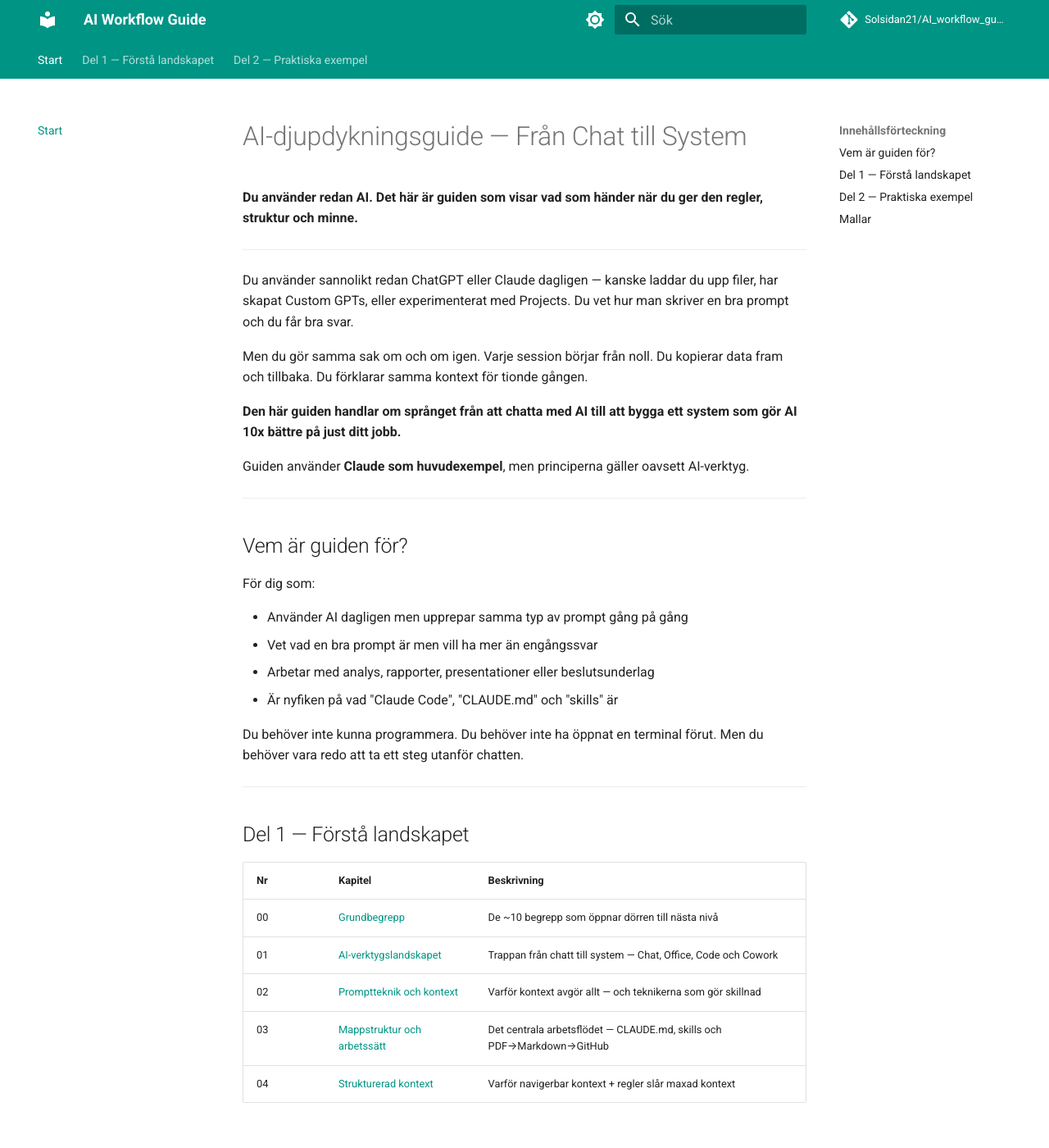
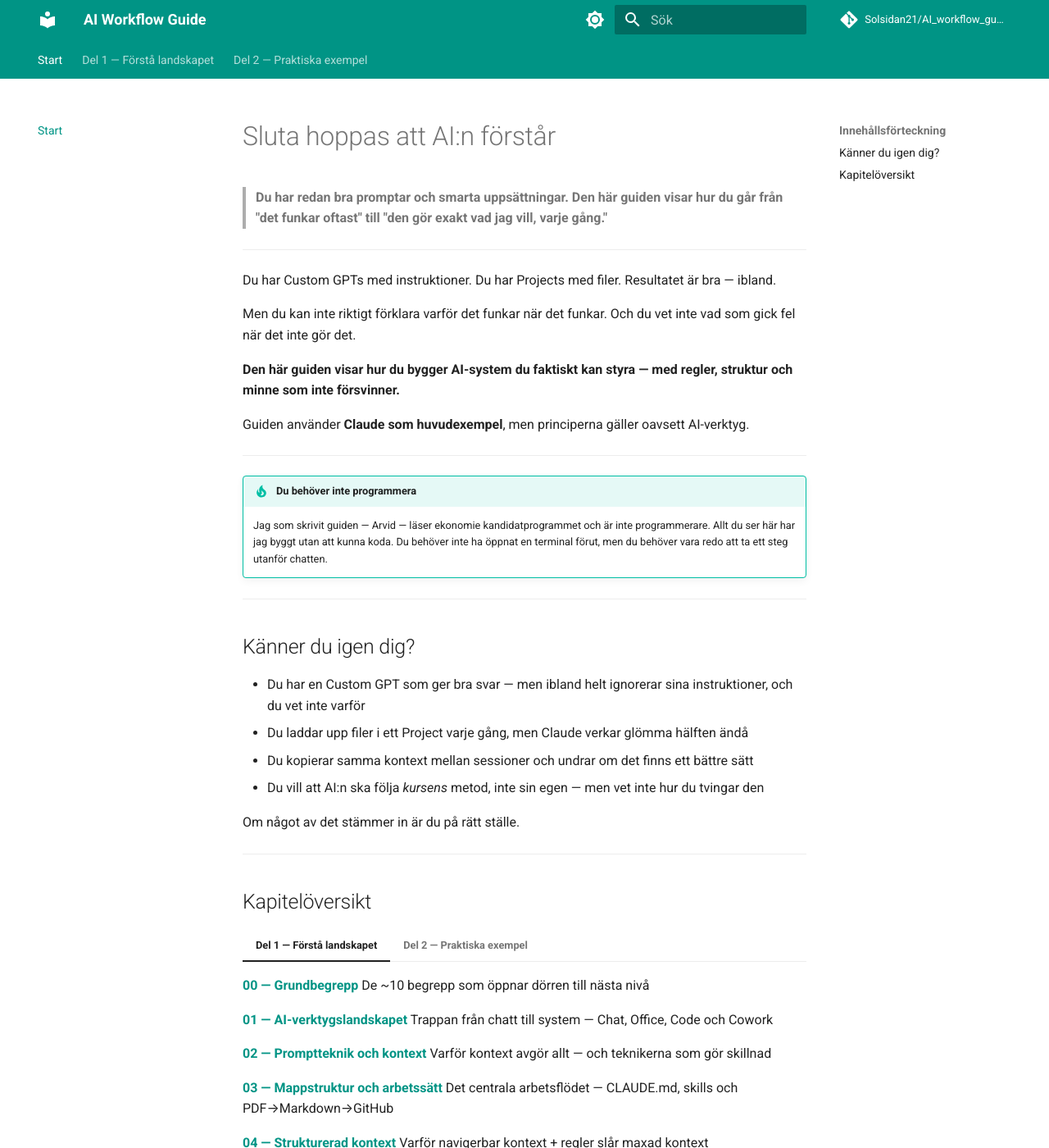
Before and after one commit to Solsidan21/AI_workflow_guide_svenska, an MkDocs documentation site: the page built from docs/index.md, in a window 1280 px wide and 1400 px high. Shown: the whole window at 82% size. Built offline with MkDocs 1.6.1 and Material for MkDocs 9.7.7, drawn with Linux system fonts in a browser that asks for light colours; comment, search, counter and statistics services are not loaded; some of the changed text lies outside the part shown.

Commit message:
Gör förstasidan punchigare: ny vinkel, tabbar, admonitions
Byter fokus från "chatt → system" till kontroll-problemet — läsaren
har redan uppsättningar men saknar förutsägbarhet. Staccato-intro,
igenkänningsscenarier, tabbar istället för tabeller, collapsible mallar.

Co-Authored-By: Claude Opus 4.6 <noreply@anthropic.com>

```diff
--- a/docs/index.md
+++ b/docs/index.md
@@ -1,57 +1,78 @@
-# AI-djupdykningsguide — Från Chat till System
+# Sluta hoppas att AI:n förstår
 
-**Du använder redan AI. Det här är guiden som visar vad som händer när du ger den regler, struktur och minne.**
+> **Du har redan bra promptar och smarta uppsättningar. Den här guiden visar hur du går från "det funkar oftast" till "den gör exakt vad jag vill, varje gång."**
 
 ---
 
-Du använder sannolikt redan ChatGPT eller Claude dagligen — kanske laddar du upp filer, har skapat Custom GPTs, eller experimenterat med Projects. Du vet hur man skriver en bra prompt och du får bra svar.
+Du har Custom GPTs med instruktioner.
+Du har Projects med filer.
+Resultatet är bra — ibland.
 
-Men du gör samma sak om och om igen. Varje session börjar från noll. Du kopierar data fram och tillbaka. Du förklarar samma kontext för tionde gången.
+Men du kan inte riktigt förklara varför det funkar när det funkar.
+Och du vet inte vad som gick fel när det inte gör det.
 
-**Den här guiden handlar om språnget från att chatta med AI till att bygga ett system som gör AI 10x bättre på just ditt jobb.**
+**Den här guiden visar hur du bygger AI-system du faktiskt kan styra —
+med regler, struktur och minne som inte försvinner.**
 
 Guiden använder **Claude som huvudexempel**, men principerna gäller oavsett AI-verktyg.
 
 ---
 
-## Vem är guiden för?
-
-För dig som:
-
-- Använder AI dagligen men upprepar samma typ av prompt gång på gång
-- Vet vad en bra prompt är men vill ha mer än engångssvar
-- Arbetar med analys, rapporter, presentationer eller beslutsunderlag
-- Är nyfiken på vad "Claude Code", "CLAUDE.md" och "skills" är
-
-Du behöver inte kunna programmera. Du behöver inte ha öppnat en terminal förut. Men du behöver vara redo att ta ett steg utanför chatten.
+!!! tip "Du behöver inte programmera"
+    Jag som skrivit guiden — Arvid — läser ekonomie kandidatprogrammet och är inte programmerare. Allt du ser här har jag byggt utan att kunna koda. Du behöver inte ha öppnat en terminal förut, men du behöver vara redo att ta ett steg utanför chatten.
 
 ---
 
-## Del 1 — Förstå landskapet
+## Känner du igen dig?
 
-| Nr | Kapitel | Beskrivning |
-|----|---------|-------------|
-| 00 | [Grundbegrepp](00-grundbegrepp.md) | De ~10 begrepp som öppnar dörren till nästa nivå |
-| 01 | [AI-verktygslandskapet](01-verktygslandskapet.md) | Trappan från chatt till system — Chat, Office, Code och Cowork |
-| 02 | [Promptteknik och kontext](02-promptteknik-och-kontext.md) | Varför kontext avgör allt — och teknikerna som gör skillnad |
-| 03 | [Mappstruktur och arbetssätt](03-mappstruktur-och-arbetssatt.md) | Det centrala arbetsflödet — CLAUDE.md, skills och PDF→Markdown→GitHub |
-| 04 | [Strukturerad kontext](04-strukturerad-kontext.md) | Varför navigerbar kontext + regler slår maxad kontext |
+- Du har en Custom GPT som ger bra svar — men ibland helt ignorerar sina instruktioner, och du vet inte varför
+- Du laddar upp filer i ett Project varje gång, men Claude verkar glömma hälften ändå
+- Du kopierar samma kontext mellan sessioner och undrar om det finns ett bättre sätt
+- Du vill att AI:n ska följa *kursens* metod, inte sin egen — men vet inte hur du tvingar den
 
-## Del 2 — Praktiska exempel
-
-| Nr | Kapitel | Beskrivning |
-|----|---------|-------------|
-| 05 | [Exempel: Studier](05-exempel-studier.md) | Hela kursen i fickan — AI-system för universitetsstudier |
-| 06 | [Exempel: Private Equity](06-exempel-private-equity.md) | Norvik Capital — hela firmans AI-system i praktiken |
-| 07 | [Exempel: Marknadsförare](07-exempel-marknadsforing.md) | AI i det dagliga arbetet *(kommer snart)* |
-| 08 | [Exempel: Konsult](08-exempel-konsult.md) | Från analys till leverans *(kommer snart)* |
+Om något av det stämmer in är du på rätt ställe.
 
 ---
 
-## Mallar
+## Kapitelöversikt
 
-I repots [`templates/`](../templates/)-mapp finns färdiga startpunkter — CLAUDE.md-exempel, skills och projektstrukturer för Private Equity, marknadsföring och konsulting.
+=== "Del 1 — Förstå landskapet"
+
+    **[00 — Grundbegrepp](00-grundbegrepp.md)**
+    De ~10 begrepp som öppnar dörren till nästa nivå
+
+    **[01 — AI-verktygslandskapet](01-verktygslandskapet.md)**
+    Trappan från chatt till system — Chat, Office, Code och Cowork
+
+    **[02 — Promptteknik och kontext](02-promptteknik-och-kontext.md)**
+    Varför kontext avgör allt — och teknikerna som gör skillnad
+
+    **[03 — Mappstruktur och arbetssätt](03-mappstruktur-och-arbetssatt.md)**
+    Det centrala arbetsflödet — CLAUDE.md, skills och PDF→Markdown→GitHub
+
+    **[04 — Strukturerad kontext](04-strukturerad-kontext.md)**
+    Varför navigerbar kontext + regler slår maxad kontext
+
+=== "Del 2 — Praktiska exempel"
+
+    **[05 — Exempel: Studier](05-exempel-studier.md)**
+    Hela kursen i fickan — AI-system för universitetsstudier
+
+    **[06 — Exempel: Private Equity](06-exempel-private-equity.md)**
+    Norvik Capital — hela firmans AI-system i praktiken
+
+    **[07 — Exempel: Marknadsförare](07-exempel-marknadsforing.md)**
+    AI i det dagliga arbetet *(kommer snart)*
+
+    **[08 — Exempel: Konsult](08-exempel-konsult.md)**
+    Från analys till leverans *(kommer snart)*
 
 ---
 
-> Allt innehåll på svenska. Tekniska termer förklaras första gången de dyker upp. Engelska facktermer används bara när det är branschstandard.
+??? tip "Färdigbyggda mallar"
+    I repots [`templates/`](https://github.com/Solsidan21/AI_workflow_guide_svenska/tree/main/templates)-mapp finns färdiga startpunkter — CLAUDE.md-exempel, skills och projektstrukturer för Private Equity, marknadsföring och konsulting.
+
+---
+
+!!! info ""
+    Allt innehåll på svenska. Tekniska termer förklaras första gången de dyker upp. Engelska facktermer används bara när det är branschstandard.
```
